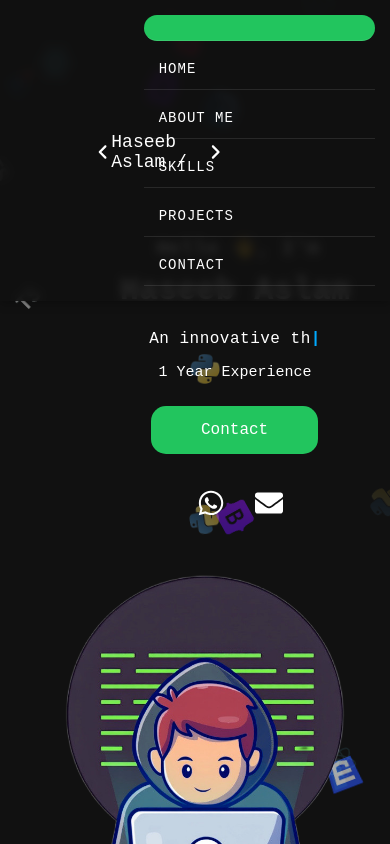
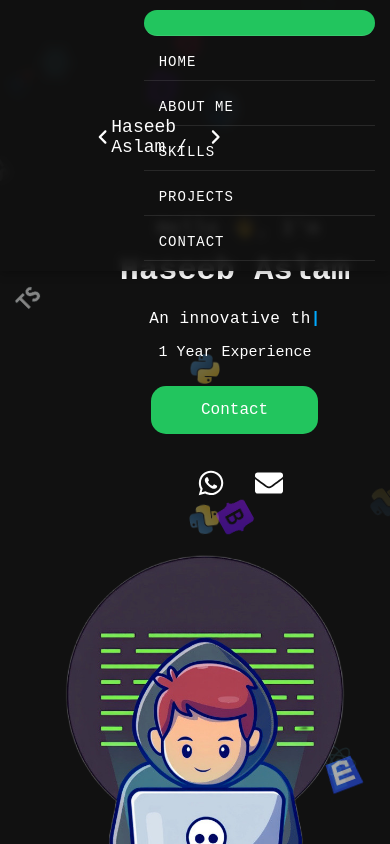
Before and after one commit to haseebaslam123/portfolio-frontend-repo, a React (Create React App) app: page / in a window 390 px wide. Shown: the top 844 px of the page. Built offline with nearby package versions, Linux system fonts and the light colour scheme; no server answers.

Commit message:
mobile fix

```diff
--- a/src/App.js
+++ b/src/App.js
@@ -7,7 +7,6 @@ import Skills from "./pages/Skills";
 import Project from "./pages/Project";
 import Contact from "./pages/Contact";
 import Footer from "./pages/Components/Footer";
-import MobileHandler from "./pages/Components/mobile.js";
 import useGlobalScrollAnimations from "./pages/Components/useGlobalScrollAnimations.js" // 👈 import the hook
 
 function App() {
@@ -15,7 +14,7 @@ function App() {
 
   return (
     <div>
-      <MobileHandler />
+
       <Background />
       <Header />
 
--- a/src/index.css
+++ b/src/index.css
@@ -77,89 +77,3 @@ html {
   position: relative;
   z-index: 1;
 }
-
-
-
-
-
-
-
-
-
-/* MOBILE FIX - FINAL VERSION */
-@media only screen and (max-width: 768px) {
-
-  /* Prevent zoom out */
-  * {
-    -webkit-text-size-adjust: 100% !important;
-    -moz-text-size-adjust: 100% !important;
-    -ms-text-size-adjust: 100% !important;
-    text-size-adjust: 100% !important;
-  }
-
-  html {
-    width: 100vw !important;
-    overflow-x: hidden !important;
-    font-size: 16px !important;
-  }
-
-  body {
-    width: 100vw !important;
-    overflow-x: hidden !important;
-    margin: 0 !important;
-    padding: 0 !important;
-  }
-
-  /* Force full screen sections */
-  section#home,
-  section#about,
-  section#skills,
-  section#projects,
-  section#contact {
-    min-height: 100vh !important;
-    height: auto !important;
-    width: 100vw !important;
-    max-width: 100vw !important;
-    padding: 90px 20px 30px 20px !important;
-    box-sizing: border-box !important;
-    overflow-x: hidden !important;
-  }
-
-  /* Header navigation - vertical stacking */
-  header.header {
-    position: fixed !important;
-    top: 0 !important;
-    width: 100vw !important;
-    z-index: 9999 !important;
-    padding: 15px !important;
-  }
-
-  header.header nav.nav {
-    display: flex !important;
-    flex-direction: column !important;
-    gap: 8px !important;
-    width: 100% !important;
-  }
-
-  header.header nav.nav a,
-  header.header nav.nav button.toggle-btn {
-    display: block !important;
-    width: 100% !important;
-    text-align: left !important;
-    padding: 12px 15px !important;
-    font-size: 14px !important;
-    margin: 0 !important;
-  }
-
-  /* Text wrapping */
-  h1, h2, h3, h4, h5, h6, p, span, div {
-    word-wrap: break-word !important;
-    overflow-wrap: break-word !important;
-  }
-
-  /* Images responsive */
-  img {
-    max-width: 100% !important;
-    height: auto !important;
-  }
-}
--- a/src/pages/Components/mobile.js
+++ /dev/null
@@ -1,107 +0,0 @@
-import { useEffect } from 'react';
-
-function MobileHandler() {
-  useEffect(() => {
-    // Check if mobile device
-    const isMobile = window.innerWidth <= 768;
-
-    if (isMobile) {
-      console.log("Mobile detected - Applying fixes"); // Debug line
-
-      // Apply mobile fixes directly via JavaScript
-      document.documentElement.style.fontSize = '16px';
-      document.documentElement.style.width = '100vw';
-      document.documentElement.style.overflowX = 'hidden';
-
-      document.body.style.width = '100vw';
-      document.body.style.overflowX = 'hidden';
-      document.body.style.margin = '0';
-      document.body.style.padding = '0';
-
-      // Fix all sections
-      const sections = document.querySelectorAll('section#home, section#about, section#skills, section#projects, section#contact');
-      sections.forEach(section => {
-        section.style.minHeight = '100vh';
-        section.style.width = '100vw';
-        section.style.maxWidth = '100vw';
-        section.style.padding = '90px 20px 30px 20px';
-        section.style.boxSizing = 'border-box';
-        section.style.overflowX = 'hidden';
-      });
-
-      // Fix header navigation
-      const header = document.querySelector('header.header');
-      if (header) {
-        header.style.position = 'fixed';
-        header.style.top = '0';
-        header.style.width = '100vw';
-        header.style.zIndex = '9999';
-        header.style.padding = '15px';
-      }
-
-      const nav = document.querySelector('header.header nav.nav');
-      if (nav) {
-        nav.style.display = 'flex';
-        nav.style.flexDirection = 'column';
-        nav.style.gap = '8px';
-        nav.style.width = '100%';
-      }
-
-      const navLinks = document.querySelectorAll('header.header nav.nav a, header.header nav.nav button');
-      navLinks.forEach(link => {
-        link.style.display = 'block';
-        link.style.width = '100%';
-        link.style.textAlign = 'left';
-        link.style.padding = '12px 15px';
-        link.style.fontSize = '14px';
-        link.style.margin = '0';
-      });
-
-      // Fix images
-      const images = document.querySelectorAll('img');
-      images.forEach(img => {
-        img.style.maxWidth = '100%';
-        img.style.height = 'auto';
-      });
-
-      // Fix home section layout
-      const home = document.querySelector('.home');
-      if (home) {
-        home.style.flexDirection = 'column';
-        home.style.textAlign = 'center';
-      }
-
-      const homeLeft = document.querySelector('.home-left');
-      const homeRight = document.querySelector('.home-right');
-      if (homeLeft) homeLeft.style.width = '100%';
-      if (homeRight) homeRight.style.width = '100%';
-
-      // Fix about section
-      const about = document.querySelector('.about');
-      if (about) {
-        about.style.flexDirection = 'column';
-        about.style.textAlign = 'center';
-      }
-
-      const aboutLeft = document.querySelector('.about-left');
-      const aboutRight = document.querySelector('.about-right');
-      if (aboutLeft) aboutLeft.style.width = '100%';
-      if (aboutRight) aboutRight.style.width = '100%';
-    }
-
-    // Re-apply on window resize
-    const handleResize = () => {
-      if (window.innerWidth <= 768) {
-        window.location.reload(); // Force reload on orientation change
-      }
-    };
-
-    window.addEventListener('resize', handleResize);
-    return () => window.removeEventListener('resize', handleResize);
-
-  }, []);
-
-  return null; // This component doesn't render anything
-}
-
-export default MobileHandler;
```
